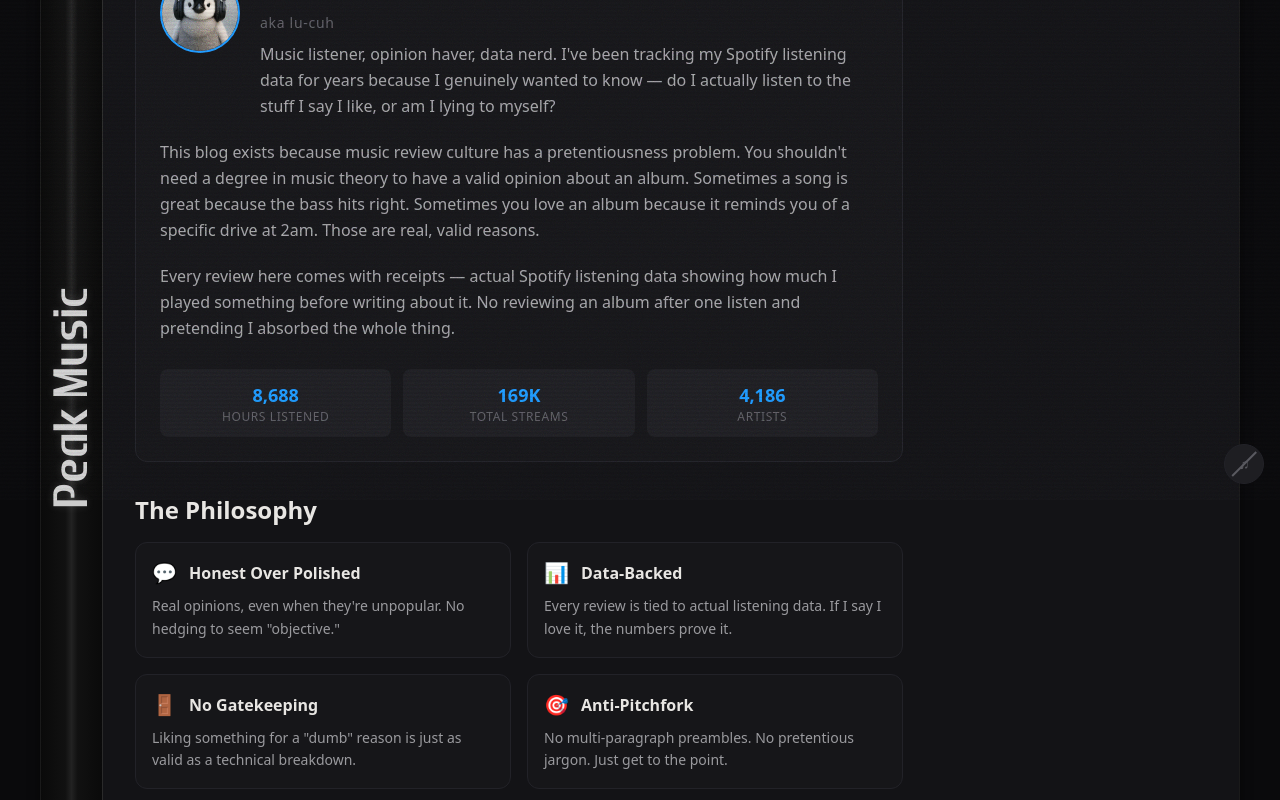
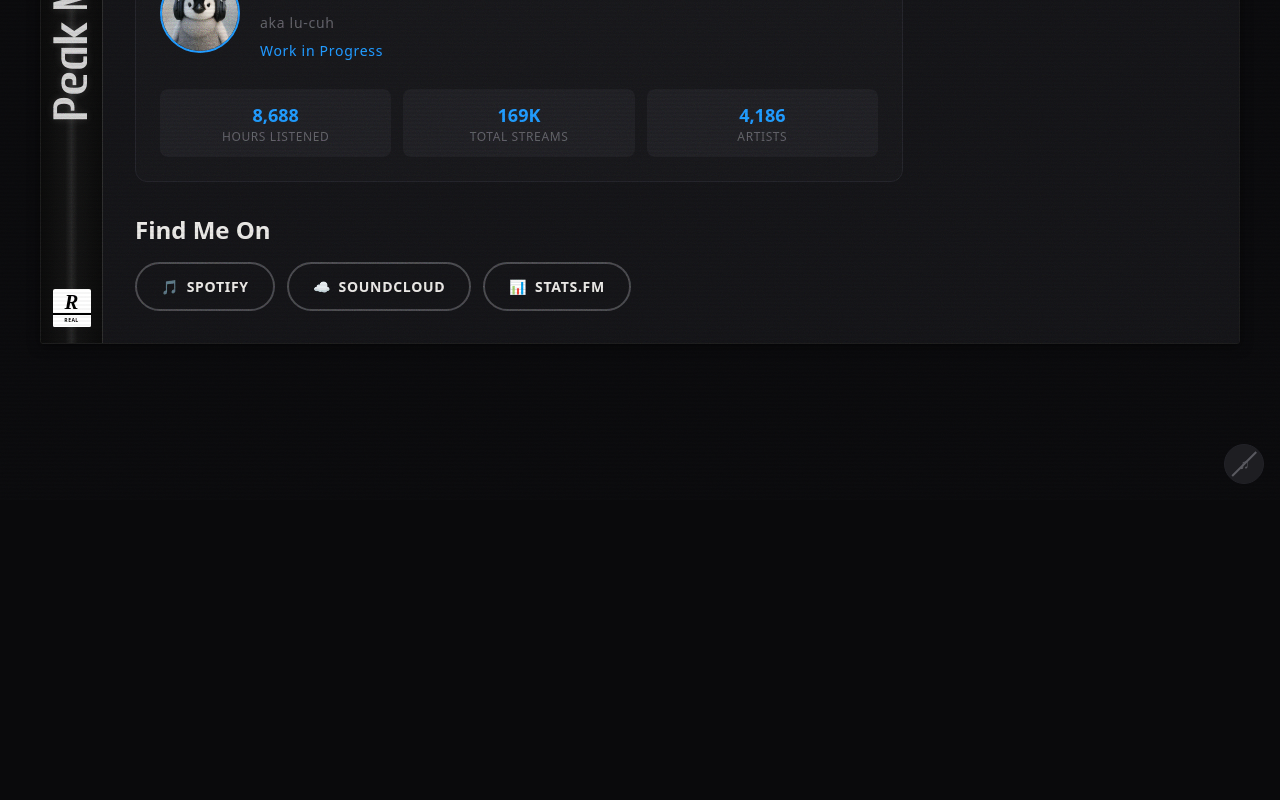
Before and after one commit to luca5620/lucas-music-blog, a Next.js app: page /about in a window 1280 px wide. Shown: the part 300-1100 px from the top of the page. After the commit the page ends 800 px from the top, so only its background shows below. Built offline with nearby package versions, Linux system fonts and the light colour scheme.

Commit message:
Strip generated about page content, mark as work in progress
Co-Authored-By: Claude Opus 4.6 <noreply@anthropic.com>

```diff
--- a/app/about/page.tsx
+++ b/app/about/page.tsx
@@ -68,26 +68,11 @@ export default function About() {
               Luca
             </h2>
             <p className="pixel-text text-sm text-text-muted">aka lu-cuh</p>
-            <p className="text-text-secondary leading-relaxed">
-              Music listener, opinion haver, data nerd. I&apos;ve been tracking my Spotify
-              listening data for years because I genuinely wanted to know — do I actually
-              listen to the stuff I say I like, or am I lying to myself?
+            <p className="pixel-text text-sm text-accent-primary mt-2">
+              Work in Progress
             </p>
           </div>
         </div>
-
-        <p className="text-text-secondary leading-relaxed">
-          This blog exists because music review culture has a pretentiousness problem.
-          You shouldn&apos;t need a degree in music theory to have a valid opinion about an album.
-          Sometimes a song is great because the bass hits right. Sometimes you love an album
-          because it reminds you of a specific drive at 2am. Those are real, valid reasons.
-        </p>
-
-        <p className="text-text-secondary leading-relaxed">
-          Every review here comes with receipts — actual Spotify listening data showing
-          how much I played something before writing about it. No reviewing an album after
-          one listen and pretending I absorbed the whole thing.
-        </p>
 
         {/* Quick stats from real data */}
         <div className="grid grid-cols-3 gap-3 pt-2">
@@ -103,50 +88,6 @@ export default function About() {
             <p className="font-[family-name:var(--font-heading)] font-extrabold text-accent-primary text-lg">4,186</p>
             <p className="pixel-text text-xs text-text-muted uppercase">Artists</p>
           </div>
-        </div>
-      </div>
-
-      {/* Philosophy */}
-      <div className="space-y-4">
-        <h2 className="font-[family-name:var(--font-heading)] text-2xl font-bold text-text-primary">
-          The Philosophy
-        </h2>
-
-        <div className="grid grid-cols-1 md:grid-cols-2 gap-4">
-          {[
-            {
-              title: "Honest Over Polished",
-              desc: "Real opinions, even when they're unpopular. No hedging to seem \"objective.\"",
-              icon: "💬",
-            },
-            {
-              title: "Data-Backed",
-              desc: "Every review is tied to actual listening data. If I say I love it, the numbers prove it.",
-              icon: "📊",
-            },
-            {
-              title: "No Gatekeeping",
-              desc: "Liking something for a \"dumb\" reason is just as valid as a technical breakdown.",
-              icon: "🚪",
-            },
-            {
-              title: "Anti-Pitchfork",
-              desc: "No multi-paragraph preambles. No pretentious jargon. Just get to the point.",
-              icon: "🎯",
-            },
-          ].map((item) => (
-            <div key={item.title} className="card-y2k p-4 space-y-2">
-              <div className="flex items-center gap-3">
-                <span className="text-xl">{item.icon}</span>
-                <h3 className="font-[family-name:var(--font-heading)] font-bold text-text-primary">
-                  {item.title}
-                </h3>
-              </div>
-              <p className="text-sm text-text-secondary leading-relaxed">
-                {item.desc}
-              </p>
-            </div>
-          ))}
         </div>
       </div>
 
@@ -171,15 +112,6 @@ export default function About() {
         </div>
       </div>
 
-      {/* CTA */}
-      <div className="card-y2k p-6 text-center space-y-3">
-        <p className="pixel-text text-accent-primary uppercase tracking-widest">
-          Want to see what I&apos;m listening to right now?
-        </p>
-        <a href="/" className="btn-y2k btn-y2k-primary inline-flex">
-          Go to Home
-        </a>
-      </div>
     </div>
   );
 }
```
